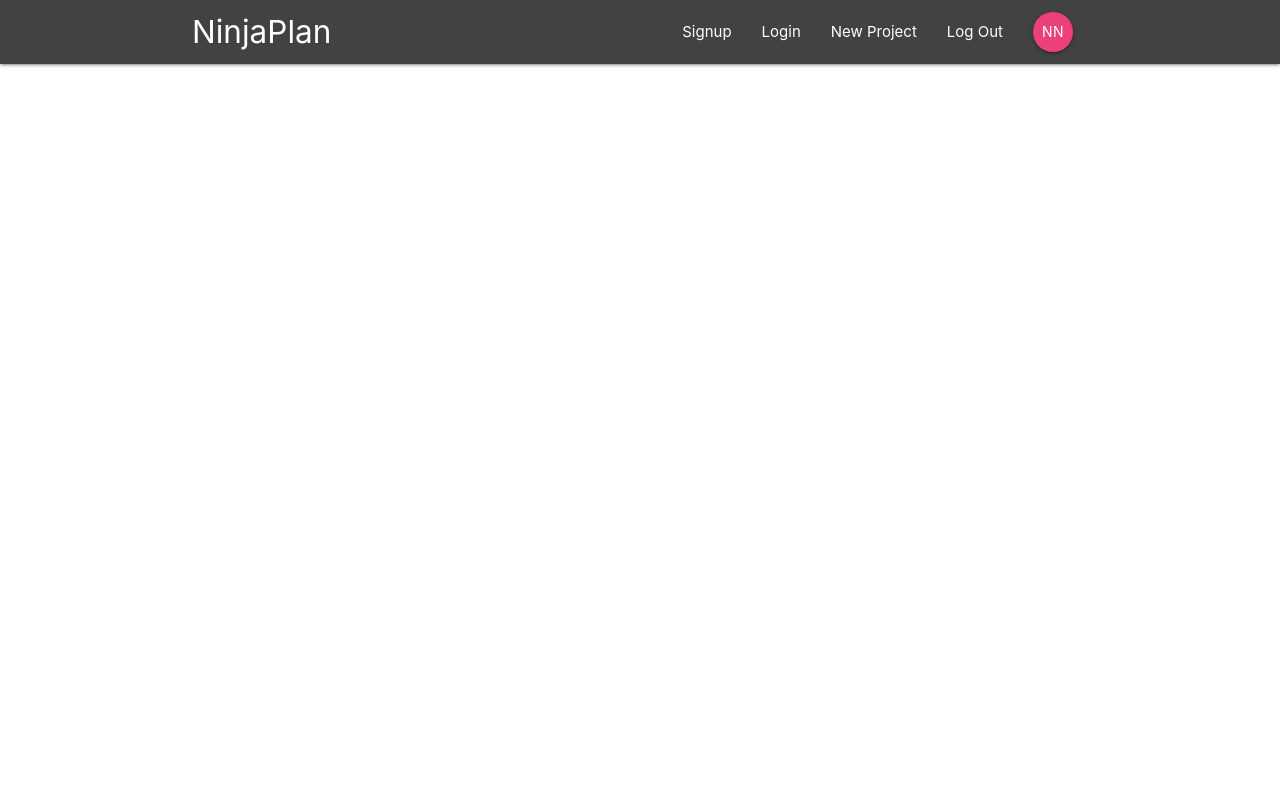
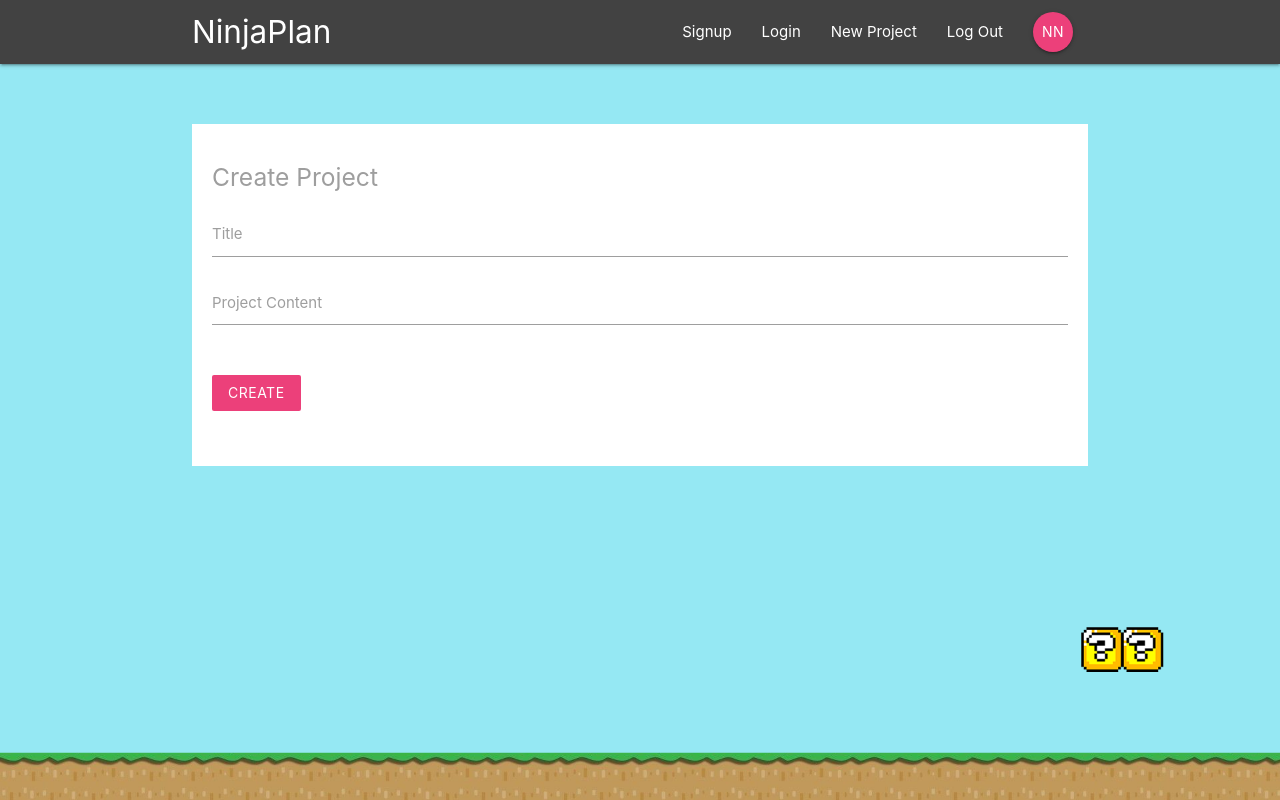
Before and after one commit to mazibinfo/react_redux_firebase_app, a React (Create React App) app: page /create in a window 1280 px wide. Built offline with nearby package versions, Linux system fonts and the light colour scheme.

Commit message:
Nav Link and customise CSS

```diff
--- a/src/App.js
+++ b/src/App.js
@@ -5,6 +5,7 @@
 import ProjectDetails from './components/projects/ProjectDetails';
 import SignIn from './components/auth/SignIn';
 import SignUp from './components/auth/SignUp';
+import CreateProject from './components/projects/CreateProject'
 
 class App extends Component {
   render() {
@@ -17,6 +18,7 @@
             <Route path='/project/:id' component={ProjectDetails} />
             <Route path='/signin' component={SignIn} />
             <Route path='/signup' component={SignUp} />
+            <Route path='/create' component={CreateProject} />
           </Switch>
         </div>
       </BrowserRouter>
--- a/src/components/layout/SignedInLinks.js
+++ b/src/components/layout/SignedInLinks.js
@@ -4,7 +4,7 @@
 const SignedInLinks = () => {
     return(
         <ul className="right">
-            <li><NavLink to="/">New Project</NavLink></li>
+            <li><NavLink to="/create">New Project</NavLink></li>
             <li><NavLink to="/">Log Out</NavLink></li>
             <li><NavLink to="/" className="btn btn-floating pink lighten-1">NN</NavLink></li>
         </ul>
--- a/src/components/layout/SignedUpLinks.js
+++ b/src/components/layout/SignedUpLinks.js
@@ -4,8 +4,8 @@
 const SignedUpLinks = () => {
     return(
         <ul className="right">
-            <li><NavLink to="/">Signup</NavLink></li>
-            <li><NavLink to="/">Login</NavLink></li>
+            <li><NavLink to="/signup">Signup</NavLink></li>
+            <li><NavLink to="/signin">Login</NavLink></li>
         </ul>
     )
 }
--- a/src/components/projects/CreateProject.js
+++ b/src/components/projects/CreateProject.js
@@ -0,0 +1,42 @@
+import React, { Component } from 'react'
+
+class CreateProject extends Component {
+    state = {
+        title: '',
+        content: ''
+    }
+
+    handleChange = (e) => {
+        this.setState({
+            [e.target.id] : e.target.value
+        })
+    }
+
+    handleSubmit = (e) => {
+        e.preventDefault();
+        console.log(this.state);
+    }
+
+    render() {
+        return (
+            <div className="container">
+                <form onSubmit={this.handleSubmit} className="white">
+                    <h5 className="grey-text darken-3">Create Project</h5>
+                    <div className="input-field">
+                        <label htmlFor="title">Title</label>
+                        <input type="text" id="title" onChange={this.handleChange}/>
+                    </div>
+                    <div className="input-field">
+                        <label htmlFor="content">Project Content</label>
+                        <textarea id="content" className="materialize-textarea" onChange={this.handleChange}></textarea>
+                    </div>
+                    <div className="input-field">
+                        <button className="btn pink lighten-1 z-depth-0">Create</button>
+                    </div>
+                </form>
+            </div>
+        )
+    }
+}
+
+export default CreateProject
--- a/src/index.css
+++ b/src/index.css
@@ -1,3 +1,6 @@
+html {
+  min-height: 100%;
+}
 body {
   margin: 0;
   font-family: -apple-system, BlinkMacSystemFont, 'Segoe UI', 'Roboto', 'Oxygen',
@@ -5,9 +8,31 @@
     sans-serif;
   -webkit-font-smoothing: antialiased;
   -moz-osx-font-smoothing: grayscale;
+  background: url(/src/assets/img/mario-bg.png) no-repeat;
+  background-size: 100%;
+  background-position: bottom;
+  background-color: #95E8F3;
+  min-height: 100%
 }
 
 code {
   font-family: source-code-pro, Menlo, Monaco, Consolas, 'Courier New',
     monospace;
 }
+
+form {
+  padding: 20px;
+  margin-top: 60px
+}
+
+form button, form h5 {
+  margin: 20px 0;
+}
+
+input[type=text]:not(.browser-default):focus:not([readonly]),
+input[type=email]:not(.browser-default):focus:not([readonly]),
+input[type=password]:not(.browser-default):focus:not([readonly]),
+textarea.materialize-textarea:focus:not([readonly]){
+  border-color: #ec407a;
+  box-shadow: none;
+}
```
Also changed, not shown: src/assets/img/mario-bg.png (added).
